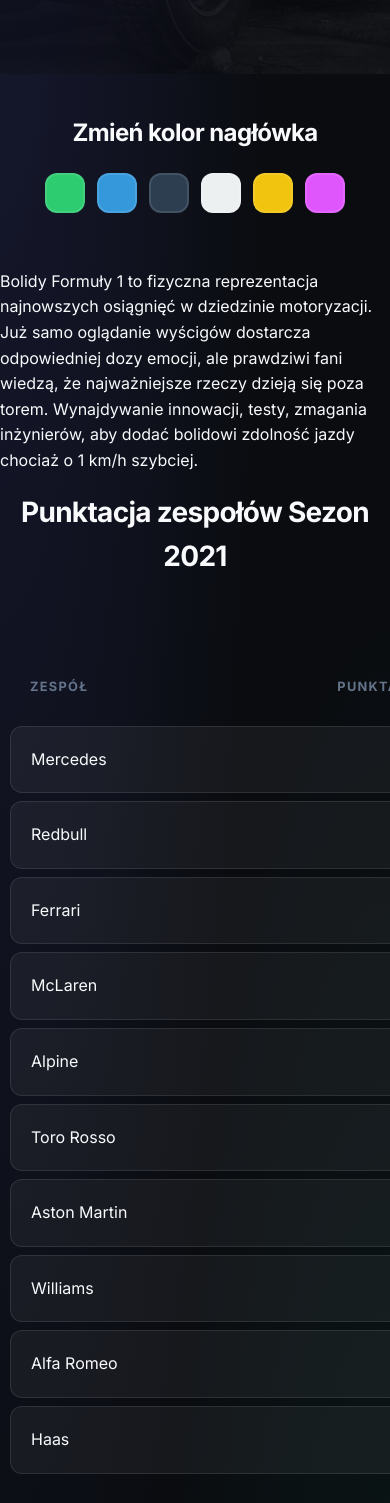
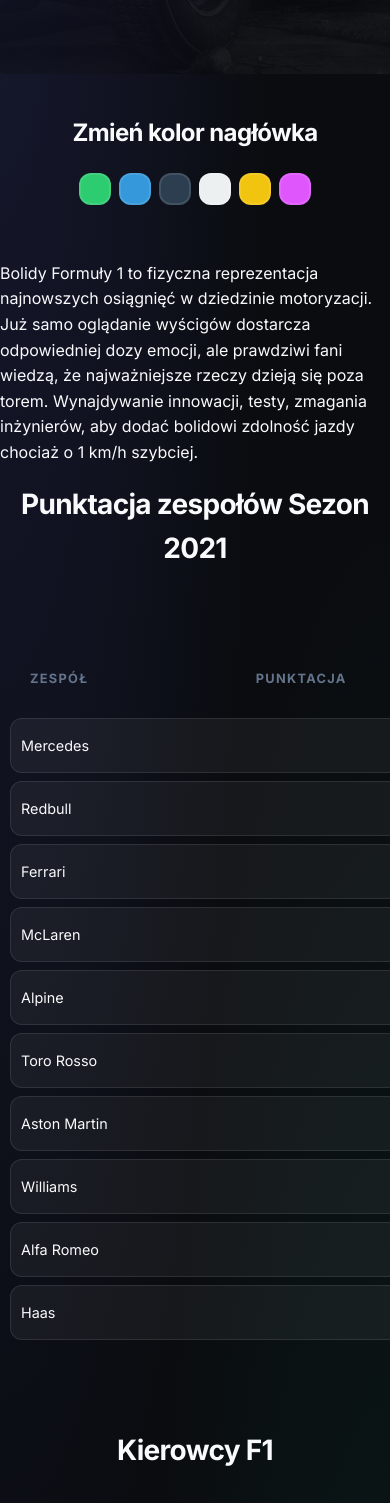
Before and after one commit to KonradChomiak/KonradChomiak.github.io, a React (Vite) app: page /#/f1 in a window 390 px wide. Shown: the part 432-1935 px from the top of the page. Built offline with nearby package versions, Linux system fonts and the light colour scheme.

Commit message:
mobile responisve fix

```diff
--- a/src/styles/f1.css
+++ b/src/styles/f1.css
@@ -262,21 +262,27 @@
 
     .tableSection {
         padding: 40px 10px;
+        width: 100%;
         overflow-x: auto;
+        -webkit-overflow-scrolling: touch;
     }
 
     .table {
-        min-width: 600px;
-        /* Ensure content doesn't squash too much */
+        min-width: 500px;
+        font-size: 0.9rem;
+    }
+
+    .TableItem td {
+        padding: 15px 10px;
     }
 
     .drivers {
-        padding: 40px 20px;
+        padding: 40px 15px;
     }
 
     .drivers__div {
-        grid-template-columns: repeat(auto-fit, minmax(240px, 1fr));
-        gap: 20px;
+        grid-template-columns: repeat(auto-fit, minmax(200px, 1fr));
+        gap: 15px;
     }
 
     .section__header,
@@ -300,7 +306,19 @@
 
     .color__div {
         flex-wrap: wrap;
-        padding: 0 20px;
+        padding: 0 10px;
+        gap: 8px;
+    }
+
+    .color__button {
+        width: 32px;
+        height: 32px;
+    }
+
+    .drivers__div {
+        grid-template-columns: 1fr;
+        max-width: 320px;
+        margin: 0 auto;
     }
 }
 
```
